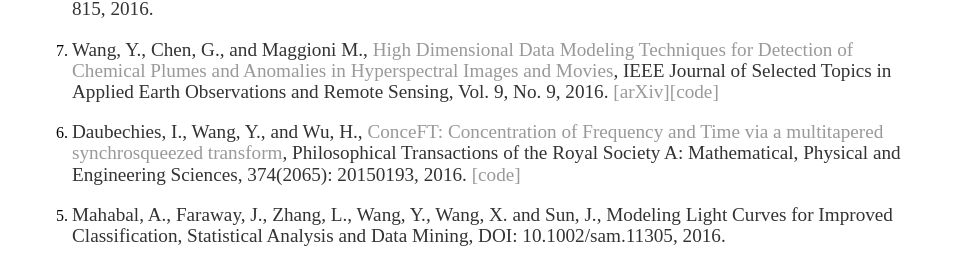
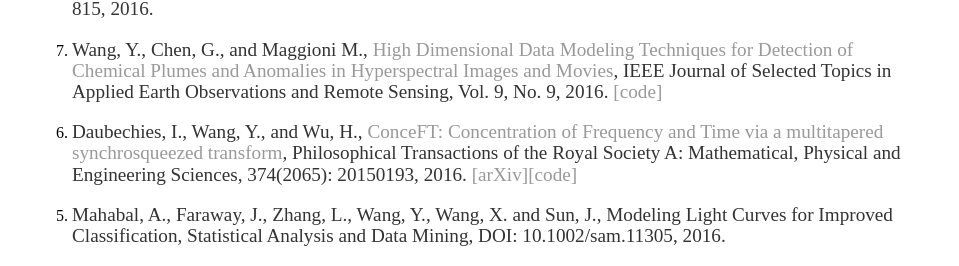
Before and after one commit to mathGrace/mathGrace.github.io, a Jekyll site: the page built from publications.md, in a window 1280 px wide. Shown: the part 400-666 px from the top of the page, without its empty margins (160-1119 px from the left). Built offline with Jekyll 4.4.1, drawn with Linux system fonts in a browser that asks for light colours.

```diff
--- a/publications.md
+++ b/publications.md
@@ -11,9 +11,9 @@ title: "publication list"
 
 0. O’Neal W.T., Wang, Y., Wu, H.-T., Zhang, ZM., Li, Y., Tereshchenko, LG., Estes, EH., Daubechies, I. and Soliman, EZ. [Electrocardiographic J-Wave and Cardiovascular Outcomes in the General Population (from the Atherosclerosis Risk in Communities Study)](https://www.ncbi.nlm.nih.gov/pmc/articles/PMC5021615/), The American Journal of Cardiology, Vol. 118, No. 6, pp. 811-815, 2016.
 
-0. Wang, Y., Chen, G., and Maggioni M., [High Dimensional Data Modeling Techniques for Detection of Chemical Plumes and Anomalies in Hyperspectral Images and Movies](https://ieeexplore.ieee.org/document/7470597/), IEEE Journal of Selected Topics in Applied Earth Observations and Remote Sensing, Vol. 9, No. 9, 2016. [[arXiv]](https://arxiv.org/abs/1507.05366)[[code]](/codes/chemDtct.zip)
+0. Wang, Y., Chen, G., and Maggioni M., [High Dimensional Data Modeling Techniques for Detection of Chemical Plumes and Anomalies in Hyperspectral Images and Movies](https://ieeexplore.ieee.org/document/7470597/), IEEE Journal of Selected Topics in Applied Earth Observations and Remote Sensing, Vol. 9, No. 9, 2016. [[code]](/codes/chemDtct.zip)
 
-0. Daubechies, I., Wang, Y., and Wu, H., [ConceFT: Concentration of Frequency and Time via a multitapered synchrosqueezed transform](https://www.ncbi.nlm.nih.gov/pubmed/26953175), Philosophical Transactions of the Royal Society A: Mathematical, Physical and Engineering Sciences, 374(2065): 20150193, 2016. [[code]](https://www.dropbox.com/s/k4b9lzfx8gacbq0/ConceFT_FinalCode.zip?dl=0)
+0. Daubechies, I., Wang, Y., and Wu, H., [ConceFT: Concentration of Frequency and Time via a multitapered synchrosqueezed transform](https://www.ncbi.nlm.nih.gov/pubmed/26953175), Philosophical Transactions of the Royal Society A: Mathematical, Physical and Engineering Sciences, 374(2065): 20150193, 2016. [[arXiv]](https://arxiv.org/abs/1507.05366)[[code]](https://www.dropbox.com/s/k4b9lzfx8gacbq0/ConceFT_FinalCode.zip?dl=0)
 
 0. Mahabal, A., Faraway, J., Zhang, L., Wang, Y., Wang, X. and Sun, J., Modeling Light Curves for Improved Classification, Statistical Analysis and Data Mining, DOI: 10.1002/sam.11305, 2016.
 
```
